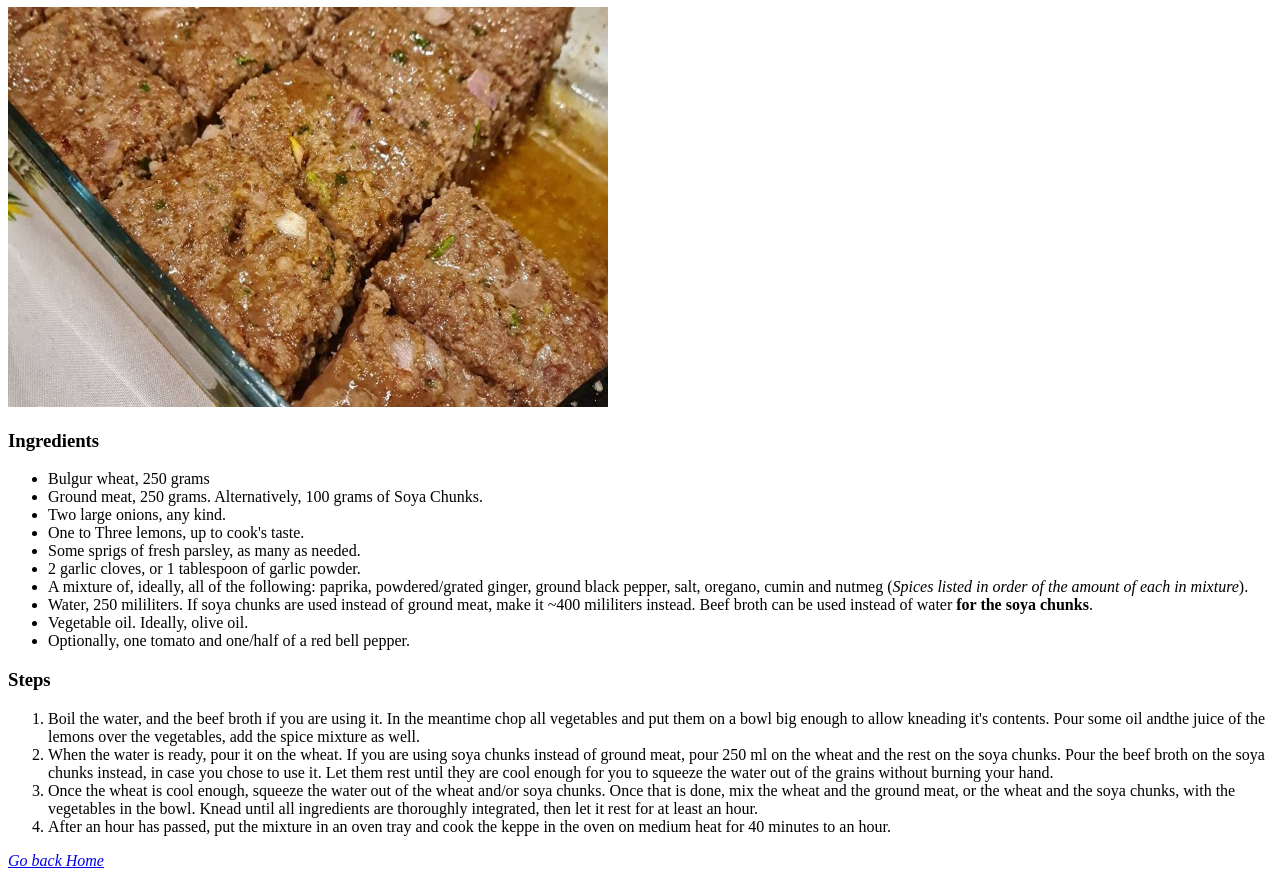
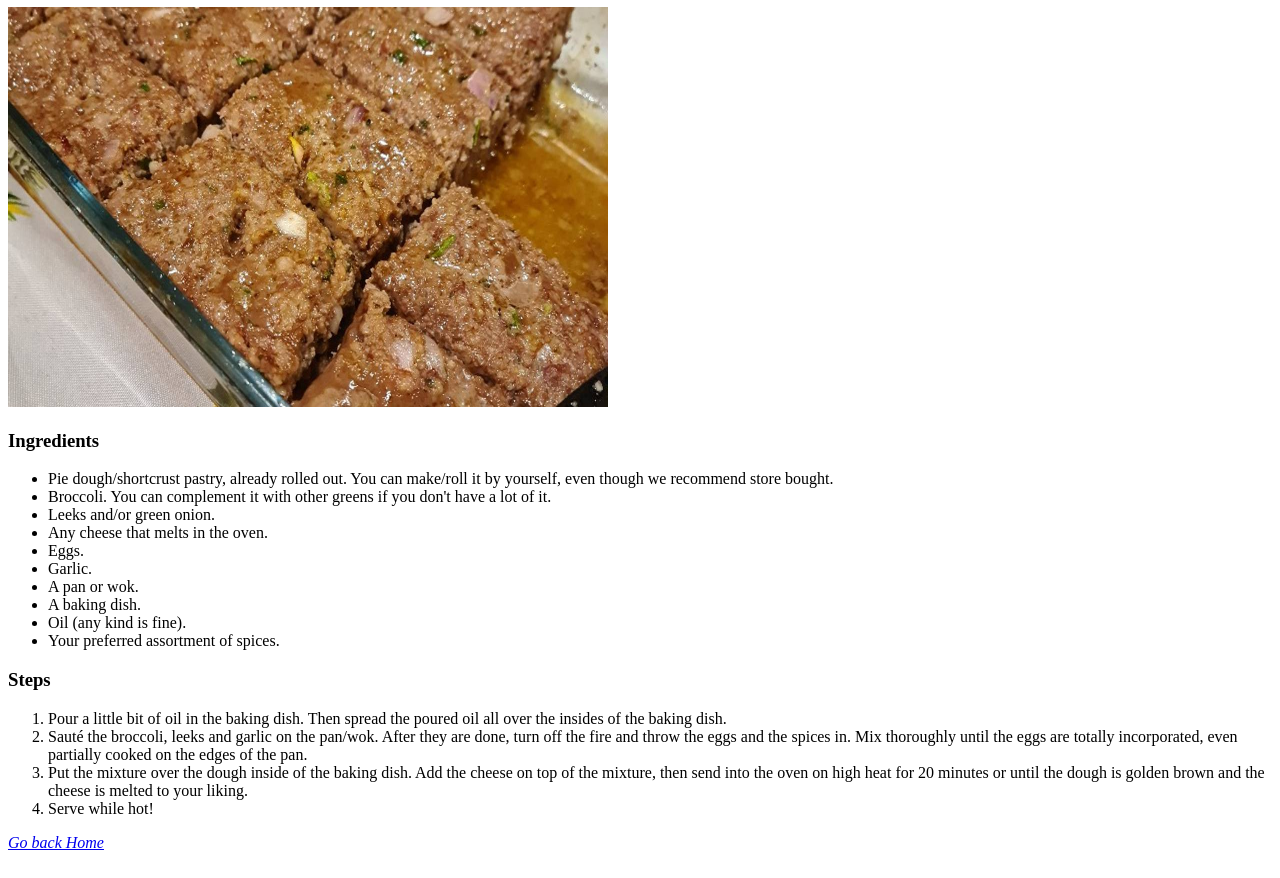
Before and after one commit to d4tk1dmVn/odin-recipes, a plain HTML site: page recipes/broctart.html in a window 1280 px wide. Shown: the part 73-951 px from the top of the page. Drawn offline with Linux system fonts and the light colour scheme.

Commit message:
Finish recipe, add format

```diff
--- a/recipes/broctart.html
+++ b/recipes/broctart.html
@@ -3,43 +3,33 @@
 
 <head lang="en">
 	<meta charset="UTF-8">
-	<title>Keppe</title>
+	<title>Broccoli Tart</title>
 </head>
 
 <body>
-	<h1>Keppe: A slab of heaven</h1>
+	<h1>Broccoli Tart: A healthy UFO?</h1>
 	<img src="../img/keppe.jpg"
 		alt="A tray containing some cooked keppe cut in squares, with one of them taking, alowing a sort of cross section"
 		height="400" width="600">
 	<h3>Ingredients</h3>
 	<ul>
-		<li>Bulgur wheat, 250 grams</li>
-		<li>Ground meat, 250 grams. Alternatively, 100 grams of Soya Chunks.</li>
-		<li>Two large onions, any kind.</li>
-		<li>One to Three lemons, up to cook's taste.</li>
-		<li>Some sprigs of fresh parsley, as many as needed.</li>
-		<li>2 garlic cloves, or 1 tablespoon of garlic powder.</li>
-		<li>A mixture of, ideally, all of the following: paprika, powdered/grated ginger, ground black pepper, salt,
-			oregano, cumin and nutmeg (<em>Spices listed in order of the amount of each in mixture</em>). </li>
-		<li>Water, 250 mililiters. If soya chunks are used instead of ground meat, make it ~400 mililiters instead. Beef
-			broth can be used instead of water <strong>for the soya chunks</strong>.</li>
-		<li>Vegetable oil. Ideally, olive oil.</li>
-		<li>Optionally, one tomato and one/half of a red bell pepper.</li>
+		<li>Pie dough/shortcrust pastry, already rolled out. You can make/roll it by yourself, even though we recommend store bought.</li>
+		<li> Broccoli. You can complement it with other greens if you don't have a lot of it.</li>
+		<li>Leeks and/or green onion.</li>
+		<li>Any cheese that melts in the oven.</li>
+		<li>Eggs.</li>
+		<li>Garlic.</li>
+		<li>A pan or wok.</li>
+		<li>A baking dish.</li>
+		<li>Oil (any kind is fine).</li>
+		<li>Your preferred assortment of spices.</li>
 	</ul>
 	<h3>Steps</h3>
 	<ol>
-		<li>Boil the water, and the beef broth if you are using it. In the meantime chop all vegetables and put them on
-			a bowl big enough to allow kneading it's contents. Pour some oil andthe juice of the lemons over the
-			vegetables, add the spice mixture as well.</li>
-		<li>When the water is ready, pour it on the wheat. If you are using soya chunks instead of ground meat, pour 250
-			ml on the wheat and the rest on the soya chunks. Pour the beef broth on the soya chunks instead, in case you
-			chose to use it. Let them rest until they are cool enough for you to squeeze the water out of the grains
-			without burning your hand.</li>
-		<li>Once the wheat is cool enough, squeeze the water out of the wheat and/or soya chunks. Once that is done, mix
-			the wheat and the ground meat, or the wheat and the soya chunks, with the vegetables in the bowl. Knead
-			until all ingredients are thoroughly integrated, then let it rest for at least an hour.</li>
-		<li>After an hour has passed, put the mixture in an oven tray and cook the keppe in the oven on medium heat for
-			40 minutes to an hour.</li>
+		<li>Pour a little bit of oil in the baking dish. Then spread the poured oil all over the insides of the baking dish.</li>
+		<li>Sauté the broccoli, leeks and garlic on the pan/wok. After they are done, turn off the fire and throw the eggs and the spices in. Mix thoroughly until the eggs are totally incorporated, even partially cooked on the edges of the pan.</li>
+		<li>Put the mixture over the dough inside of the baking dish. Add the cheese on top of the mixture, then send into the oven on high heat for 20 minutes or until the dough is golden brown and the cheese is melted to your liking. </li>
+		<li>Serve while hot!</li>
 	</ol>
 	<a href="./../index.html"><em>Go back Home</em></a>
 </body>
```
